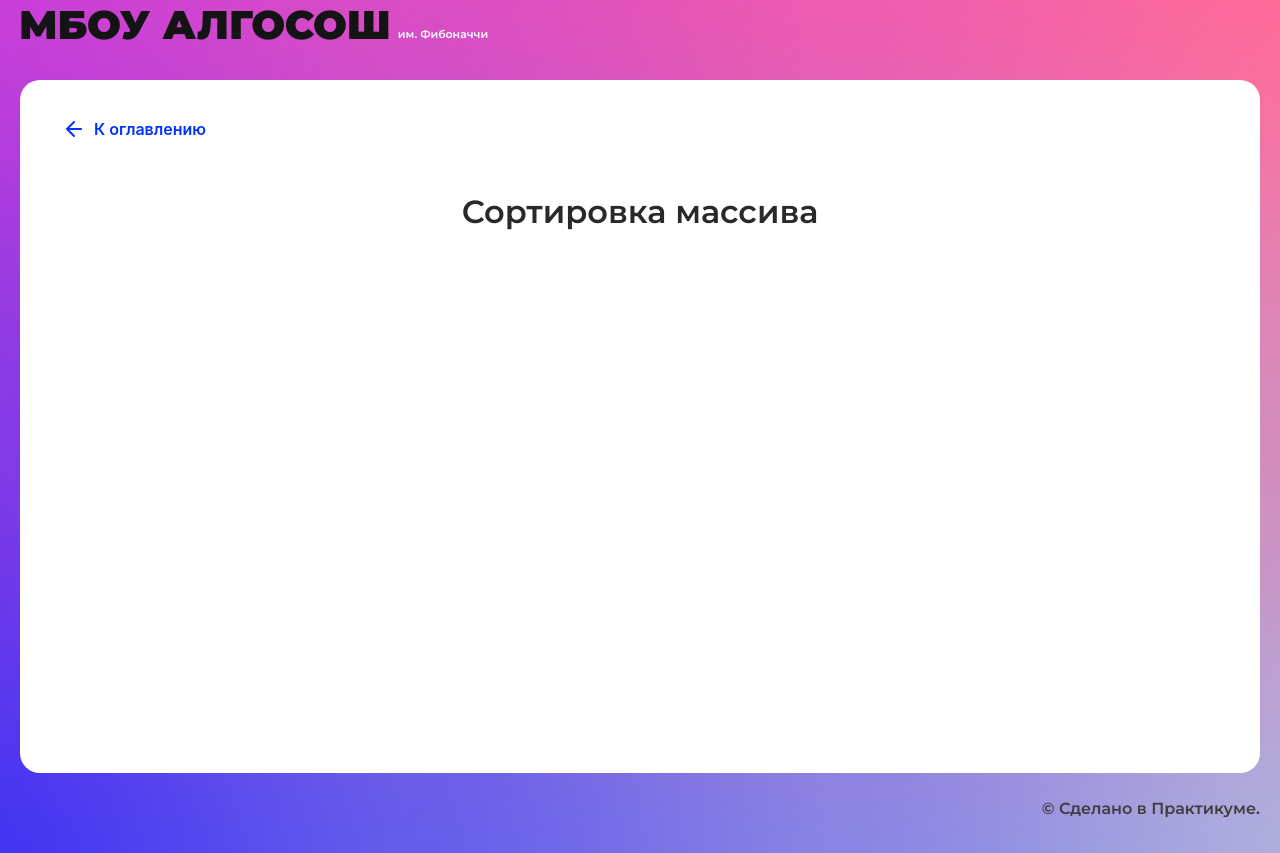
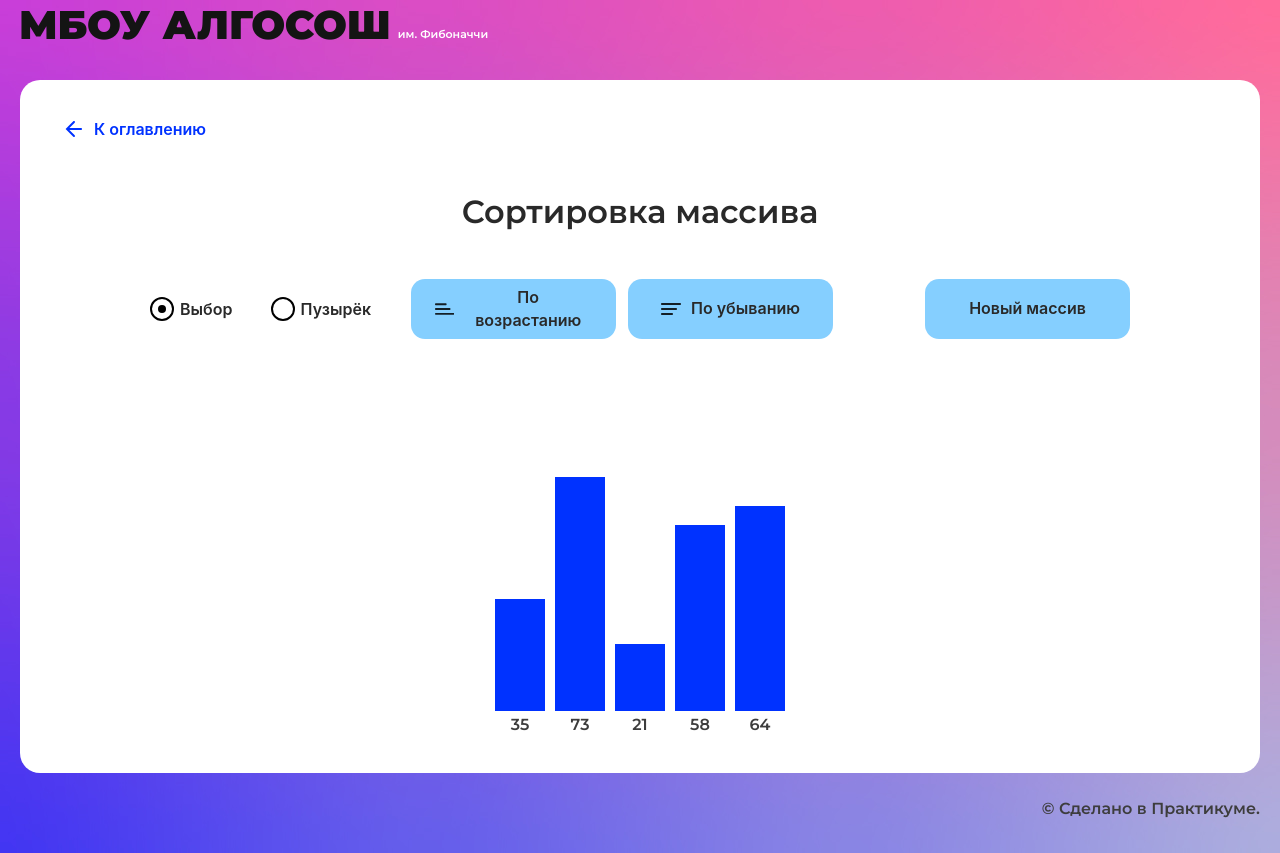
Before and after one commit to GeniaV/algososh, a React (Create React App) app: page /sorting in a window 1280 px wide. Built offline with nearby package versions, Linux system fonts and the light colour scheme.

Commit message:
добавлена сортировка массива

```diff
--- /dev/null
+++ b/src/components/sorting-page/sorting-page.module.css
@@ -0,0 +1,60 @@
+.mainContainer {
+    display: flex;
+    flex-direction: column;
+    gap: 48px;
+    align-items: center;
+    max-width: 980px;
+    width: 100%;
+    margin: 0 auto;
+}
+
+.sortingOptionsContainer {
+    max-width: 980px;
+    width: 100%;
+    display: flex;
+    flex-direction: row;
+    justify-content: space-between;
+    padding: 0;
+    justify-self: center;
+}
+
+.button {
+    max-width: 205px;
+    width: 100%;
+    margin: 0;
+}
+
+.radioButtonsCont {
+    max-width: 221px;
+    width: 100%;
+    display: flex;
+    justify-content: space-between;
+    align-items: center;
+}
+
+.sortingButtonsCont {
+    max-width: 422px;
+    width: 100%;
+    display: flex;
+    justify-content: space-between;
+}
+
+.visualContainer {
+    list-style-type: none;
+    display: flex;
+    column-gap: 10px;
+    padding: 0;
+    margin: 0;
+    min-height: 346px;
+}
+
+.column {
+    align-self: flex-end;
+}
+
+.section {
+    display: flex;
+    width: 100%;
+    max-width: 683px;
+    justify-content: space-between;
+}
--- a/src/components/sorting-page/sorting-page.tsx
+++ b/src/components/sorting-page/sorting-page.tsx
@@ -1,10 +1,216 @@
-import React from "react";
-import { SolutionLayout } from "../ui/solution-layout/solution-layout";
+import React, { useEffect, useState } from "react";
+import { SolutionLayout } from '../../components/ui/solution-layout/solution-layout';
+import sortingPageStyles from './sorting-page.module.css';
+import { RadioInput } from "../../components/ui/radio-input/radio-input";
+import { Button } from "../../components/ui/button/button";
+import { Column } from "../../components/ui/column/column";
+import { ElementStates } from "../../types/element-states";
+import { Direction } from "../../types/direction";
+import { DELAY_IN_MS } from "../../constants/delays";
+
+type TArray = {
+  value: number;
+  color: ElementStates;
+};
+
+const getRandomInt = (minLen: number, maxLen: number) => {
+  return Math.floor(Math.random() * (maxLen - minLen + 1)) + minLen;
+};
 
 export const SortingPage: React.FC = () => {
+  const [array, setArray] = useState<TArray[]>([]);
+  const [sortName, setSortName] = useState<string>('выбор');
+  const [sorting, setSorting] = useState<Direction>();
+  const [loader, setloader] = useState<boolean>(false);
+
+  const randomArr = () => {
+    const arr = [];
+    const length = getRandomInt(3, 17);
+    for (let i = 0; i < length; i++) {
+      arr.push({ value: Math.round(Math.random() * 100), color: ElementStates.Default });
+    };
+    setArray([...arr]);
+  };
+
+  const makeNewArr = () => {
+    randomArr();
+  };
+
+  const selectionSortAscending = async (arr: TArray[]) => {
+    setloader(true);
+    for (let i = 0; i < arr.length - 1; i++) {
+      let minInd = i;
+      for (let j = i + 1; j < arr.length; j++) {
+        arr[i].color = ElementStates.Changing;
+        arr[j].color = ElementStates.Changing;
+        setArray([...arr]);
+        await new Promise(resolve => setTimeout(resolve, DELAY_IN_MS));
+        if (arr[j].value < arr[minInd].value) {
+          minInd = j;
+        };
+        arr[j].color = ElementStates.Default;
+        setArray([...arr]);
+      };
+      [arr[i].value, arr[minInd].value] = [arr[minInd].value, arr[i].value];
+      arr[i].color = ElementStates.Modified;
+    }
+    arr[arr.length - 1].color = ElementStates.Modified;
+    setloader(false);
+  };
+
+  const selectionSortDescending = async (arr: TArray[]) => {
+    setloader(true);
+    for (let i = 0; i < arr.length - 1; i++) {
+      let maxInd = i;
+      for (let j = i + 1; j < arr.length; j++) {
+        arr[i].color = ElementStates.Changing;
+        arr[j].color = ElementStates.Changing;
+        setArray([...arr]);
+        await new Promise(resolve => setTimeout(resolve, DELAY_IN_MS));
+        if (arr[j].value > arr[maxInd].value) {
+          maxInd = j;
+        };
+        arr[j].color = ElementStates.Default;
+        setArray([...arr]);
+      };
+      [arr[i].value, arr[maxInd].value] = [arr[maxInd].value, arr[i].value];
+      arr[i].color = ElementStates.Modified;
+    }
+    arr[arr.length - 1].color = ElementStates.Modified;
+    setloader(false);
+  };
+
+  const bubbleSortAscending = async (arr: TArray[]) => {
+    setloader(true);
+    for (let i = 0; i < arr.length; i++) {
+      for (let j = 0; j < arr.length - i - 1; j++) {
+        arr[j].color = ElementStates.Changing;
+        arr[j + 1].color = ElementStates.Changing;
+        setArray([...arr]);
+        await new Promise(resolve => setTimeout(resolve, DELAY_IN_MS));
+        if (arr[j].value > arr[j + 1].value) {
+          [arr[j].value, arr[j + 1].value] = [arr[j + 1].value, arr[j].value];
+        };
+        arr[j].color = ElementStates.Default;
+      }
+      arr[arr.length - i - 1].color = ElementStates.Modified;
+    };
+    setloader(false);
+  };
+
+  const bubbleSortDescending = async (arr: TArray[]) => {
+    setloader(true);
+    for (let i = 0; i < arr.length; i++) {
+      for (let j = 0; j < arr.length - i - 1; j++) {
+        arr[j].color = ElementStates.Changing;
+        arr[j + 1].color = ElementStates.Changing;
+        setArray([...arr]);
+        await new Promise(resolve => setTimeout(resolve, DELAY_IN_MS));
+        if (arr[j].value < arr[j + 1].value) {
+          [arr[j].value, arr[j + 1].value] = [arr[j + 1].value, arr[j].value];
+        };
+        arr[j].color = ElementStates.Default;
+      }
+      arr[arr.length - i - 1].color = ElementStates.Modified;
+    };
+    setloader(false);
+  };
+
+  const handleClick = (sorting: Direction) => {
+    setSorting(sorting);
+
+    if (sortName === 'выбор' && sorting === Direction.Ascending) {
+      selectionSortAscending(array);
+    };
+    if (sortName === 'выбор' && sorting === Direction.Descending) {
+      selectionSortDescending(array);
+    };
+    if (sortName === 'пузырек' && sorting === Direction.Ascending) {
+      bubbleSortAscending(array);
+    };
+    if (sortName === 'пузырек' && sorting === Direction.Descending) {
+      bubbleSortDescending(array);
+    };
+  };
+
+  const changeOptionValue = (event: React.ChangeEvent<HTMLInputElement>) => {
+    setSortName(event.target.value);
+  };
+
+  const setLoading = (direction: Direction) => {
+    if (sorting === direction && loader === true) {
+      return true;
+    } else {
+      return false;
+    }
+  };
+
+  const setDisabled = (direction: Direction) => {
+    if (sorting !== direction && loader === true) {
+      return true;
+    } else {
+      return false;
+    }
+  };
+
+  useEffect(() => {
+    randomArr();
+  }, []);
+
   return (
     <SolutionLayout title="Сортировка массива">
-
+      <div className={sortingPageStyles.mainContainer}>
+        <div className={sortingPageStyles.sortingOptionsContainer}>
+          <section className={sortingPageStyles.section}>
+            <div className={sortingPageStyles.radioButtonsCont}>
+              <RadioInput
+                label="Выбор"
+                value='выбор'
+                checked={sortName === 'выбор' ? true : false}
+                onChange={changeOptionValue}
+                disabled={loader} />
+              <RadioInput
+                label="Пузырёк"
+                value='пузырек'
+                checked={sortName === 'пузырек' ? true : false}
+                onChange={changeOptionValue}
+                disabled={loader} />
+            </div>
+            <div className={sortingPageStyles.sortingButtonsCont}>
+              <div className={sortingPageStyles.button}>
+                <Button
+                  text='По возрастанию'
+                  type='submit'
+                  sorting={Direction.Ascending}
+                  onClick={() => handleClick(Direction.Ascending)}
+                  isLoader={setLoading(Direction.Ascending)}
+                  disabled={setDisabled(Direction.Ascending)}
+                />
+              </div>
+              <div className={sortingPageStyles.button}>
+                <Button
+                  text='По убыванию'
+                  type='submit'
+                  sorting={Direction.Descending}
+                  onClick={() => handleClick(Direction.Descending)}
+                  isLoader={setLoading(Direction.Descending)}
+                  disabled={setDisabled(Direction.Descending)}
+                />
+              </div>
+            </div>
+          </section>
+          <div className={sortingPageStyles.button}>
+            <Button text='Новый массив' type='submit' disabled={loader} onClick={makeNewArr} />
+          </div>
+        </div>
+        <ul className={sortingPageStyles.visualContainer}>
+          {array.map((item, index) =>
+            <li key={index} className={sortingPageStyles.column}>
+              <Column index={item.value} state={item.color} />
+            </li>
+          )}
+        </ul>
+      </div>
     </SolutionLayout>
   );
 };
--- a/src/components/ui/button/button.module.css
+++ b/src/components/ui/button/button.module.css
@@ -10,6 +10,7 @@
   transition: var(--common-transition);
   max-height: 60px;
   min-width: 130px;
+  width: 100%;
 }
 
 .button:hover:enabled {
```
